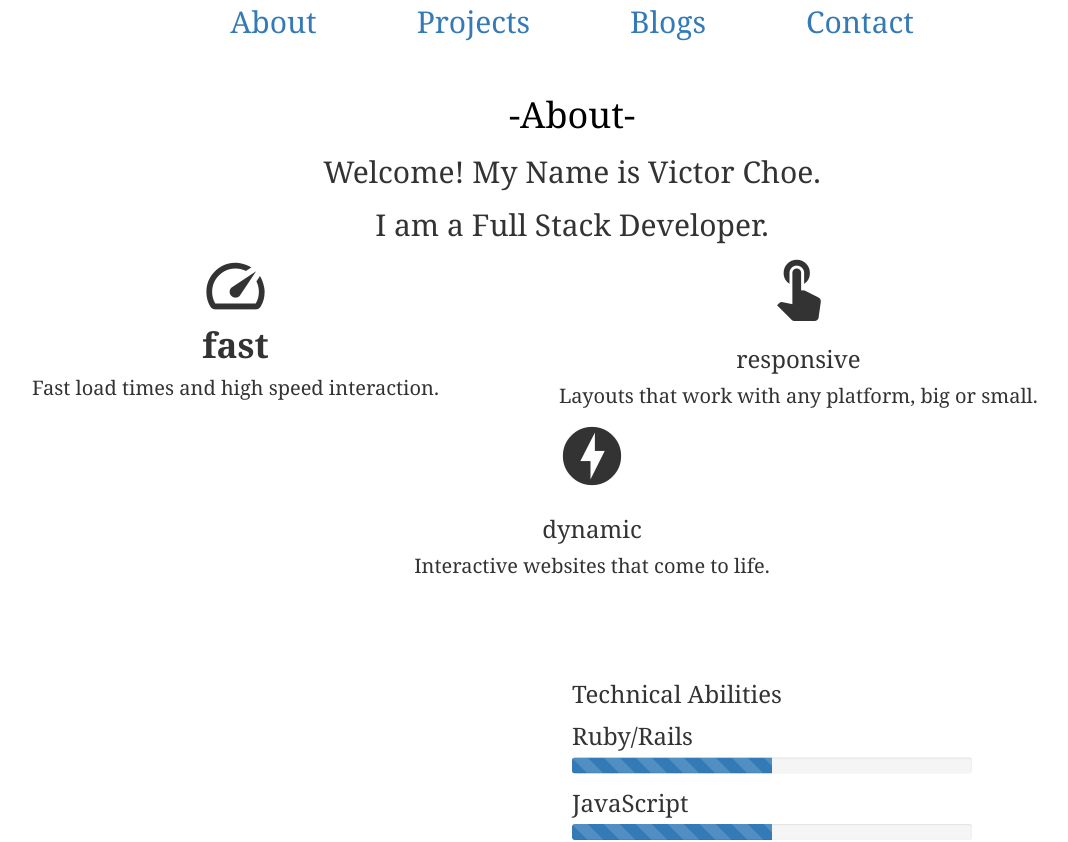
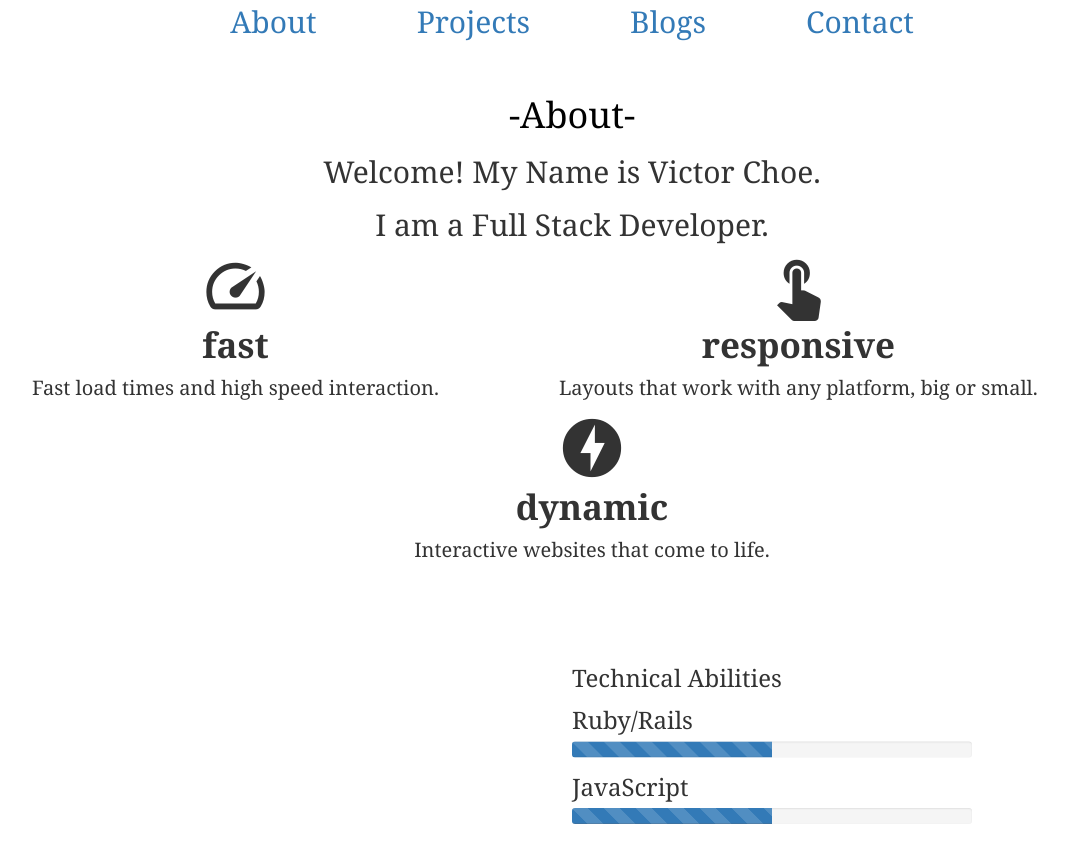
Before and after one commit to vchoe89/discard, a React (Create React App) app: page /about in a window 1280 px wide. Shown: the top 842 px of the page, without its empty margins (68-1136 px from the left). Built offline with nearby package versions, Linux system fonts and the light colour scheme.

Commit message:
about icons scaled

```diff
--- a/src/App.css
+++ b/src/App.css
@@ -70,6 +70,18 @@
   margin-top: 0px;
 }
 
+#secondary-header-resp{
+  font-size: 35px;
+  font-weight: bold;
+  margin-top: 0px;
+}
+
+#secondary-header-dyn{
+  font-size: 35px;
+  font-weight: bold;
+  margin-top: 0px;
+}
+
 .welcome-page{
   background-image: url("https://images.pexels.com/photos/219692/pexels-photo-219692.jpeg?auto=compress&cs=tinysrgb&dpr=3&h=750&w=1260");
   position: absolute;
```
